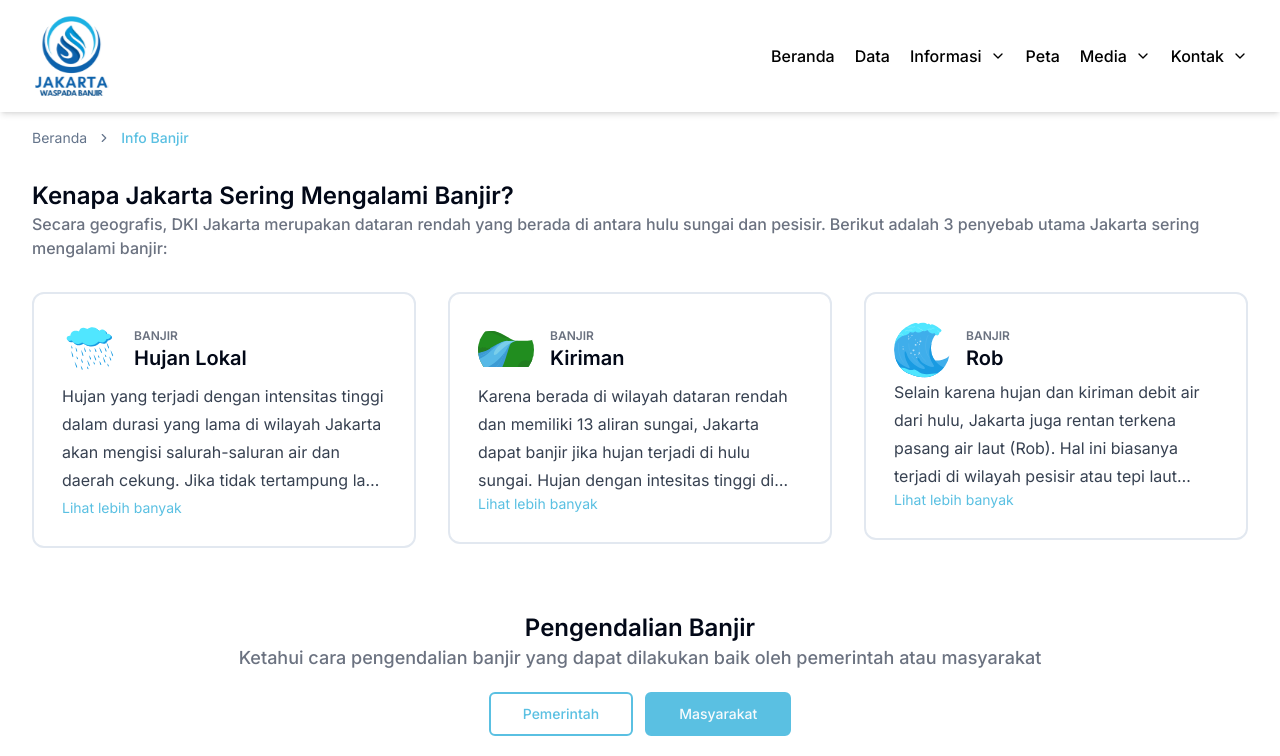
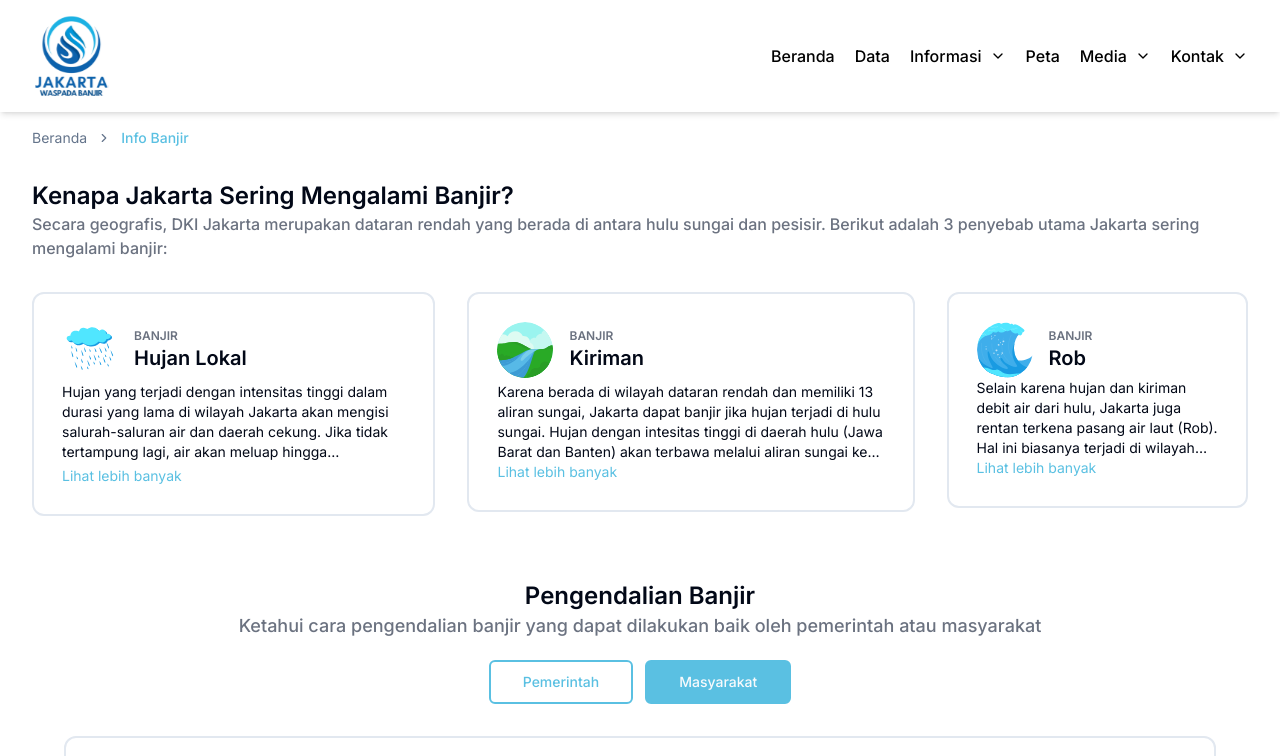
Before and after one commit to Jakarta-Waspada-Banjir/jawaban-landing-page, a Next.js app: page /info-banjir/masyarakat in a window 1280 px wide. Shown: the top 756 px of the page. Built offline with nearby package versions, Linux system fonts and the light colour scheme.

Commit message:
fix: Markdown preview

```diff
--- a/src/components/MDPreview.jsx
+++ b/src/components/MDPreview.jsx
@@ -1,15 +1,11 @@
 "use client";
 
-import DOMPurify from "dompurify";
-
 export const MDPreview = ({ value = "" }) => {
-  const purify = DOMPurify(window);
-  const sanitizedHTML = purify.sanitize(value);
   return (
     <div
-      className="prose w-full"
+      className="w-full"
       dangerouslySetInnerHTML={{
-        __html: sanitizedHTML,
+        __html: value,
       }}
     />
   );
--- a/src/components/icons/UpstreamRiverIcon.jsx
+++ b/src/components/icons/UpstreamRiverIcon.jsx
@@ -1,70 +1,102 @@
 export const UpstreamRiverIcon = (props) => {
   return (
     <svg
-      width="28"
-      height="19"
-      viewBox="0 0 28 19"
+      width="800"
+      height="800"
+      viewBox="0 0 800 800"
       fill="none"
       xmlns="http://www.w3.org/2000/svg"
       {...props}
     >
-      <g clipPath="url(#clip0_1981_1052)">
+      <g clipPath="url(#clip0_2034_1103)">
         <path
-          d="M-4.3841 1.22529C-4.69516 2.58211 -4.86499 3.99279 -4.86499 5.44396C-4.86499 15.833 3.55764 24.255 13.9475 24.255C24.3374 24.255 32.76 15.833 32.76 5.44396C32.76 4.32786 32.6572 3.23638 32.4708 2.1737C29.0831 2.32015 28.9506 4.847 24.7095 4.847L18.7252 4.91615C17.2656 4.91615 11.0431 0 7.04847 0C3.1218 0 0.377965 1.18488 -4.3841 1.22529Z"
-          fill="#218D1F"
+          d="M400 800C620.914 800 800 620.914 800 400C800 179.086 620.914 0 400 0C179.086 0 0 179.086 0 400C0 620.914 179.086 800 400 800Z"
+          fill="#9AF4EF"
         />
         <path
-          d="M4.06463 18.8609C3.76395 19.2535 3.35153 19.8618 2.94037 20.4895C4.87337 21.4574 7.0175 22.0643 9.28627 22.225C13.0625 19.5221 15.1493 7.77448 16.3832 6.2876C16.3832 6.2876 4.93576 17.7237 4.06463 18.8609Z"
+          d="M681.05 115.447C658.081 123.698 640.62 143.495 635.699 167.859C635.222 167.851 634.761 167.787 634.283 167.787C596.406 167.787 564.353 192.642 553.491 226.922C547.683 225.376 541.695 224.291 535.402 224.291C496.394 224.291 464.772 255.912 464.772 294.92L504.763 420.73C504.763 420.73 736.508 438.159 741.27 437.333C743.509 436.944 771.016 410.055 799.525 381.198C794.716 277.345 750.309 183.859 681.05 115.447Z"
+          fill="#C5F8F1"
+        />
+        <path
+          d="M473.569 297.442C473.642 295.924 473.798 294.427 473.798 292.889C473.798 241.486 432.128 199.816 380.725 199.816C376.594 199.816 372.555 200.178 368.566 200.699C349.142 160.855 308.367 133.333 261.058 133.333C212.883 133.333 171.466 161.863 152.494 202.894C134.414 184.586 109.32 173.221 81.5578 173.221C77.6516 173.221 73.8187 173.505 70.0312 173.941C25.8812 238.26 0 316.095 0 400C0 402.511 0.14375 404.988 0.189063 407.488C10.8562 411.535 24.6016 413.953 42.3281 413.756C137.566 412.699 431.117 382.214 436.566 383.106C442.014 383.999 522.444 399.264 522.444 399.264C525.384 390.945 526.984 381.992 526.984 372.667C526.984 337.86 504.656 308.339 473.569 297.442Z"
+          fill="#DEFBF2"
+        />
+        <path
+          d="M10.225 310.294C3.61094 339.146 0 369.142 0 400C0 620.914 179.086 800 400 800C620.914 800 800 620.914 800 400C800 376.267 797.814 353.058 793.85 330.461C721.82 333.575 719.002 387.306 628.827 387.306L501.586 388.777C470.552 388.777 338.245 284.239 253.309 284.239C169.819 284.239 111.478 309.435 10.225 310.294Z"
+          fill="#29AA26"
+        />
+        <path
+          d="M526.984 445.864C544.445 384.128 461.905 457.144 458.73 463.492C456.366 468.222 350.086 679.02 296.014 786.265C329.183 795.173 364.02 800 400 800C489.824 800 572.727 770.389 639.494 720.403L660.317 622.929C628.572 555.556 509.524 507.601 526.984 445.864Z"
+          fill="#29AA26"
+        />
+        <path
+          d="M65.2891 618.926L387.8 560.845L436.566 403.308C354.498 417.987 257.027 455.025 136.508 420.729C96.9172 409.464 37.0375 403.308 0.390625 415.481C3.24844 490.426 26.7047 560.058 65.2891 618.926Z"
+          fill="#29AA26"
+        />
+        <path
+          d="M247.617 719.047C240.494 728.361 230.724 742.794 220.983 757.686C266.777 780.651 317.572 795.05 371.32 798.862C460.781 734.734 510.219 456.008 539.45 420.729C539.45 420.729 268.255 692.064 247.617 719.047Z"
           fill="#3C9BD4"
         />
         <path
-          d="M5.99957 12.9489C5.77213 12.9489 5.57815 12.775 5.55732 12.5441C5.5356 12.2996 5.71574 12.0836 5.96053 12.0617C6.2431 12.0363 6.52824 11.9972 6.80774 11.9454C7.04777 11.9015 7.28085 12.0602 7.32596 12.3015C7.37064 12.5429 7.21139 12.7746 6.97006 12.8195C6.66321 12.8764 6.35028 12.9193 6.03949 12.9471C6.02604 12.9482 6.01259 12.9489 5.99957 12.9489Z"
+          d="M340.278 653.969C337.228 653.969 334.177 652.884 331.747 650.677C326.552 645.97 326.155 637.941 330.867 632.745C340.539 622.075 350.014 610.033 359.811 595.933C363.805 590.173 371.703 588.747 377.494 592.758C383.248 596.758 384.673 604.675 380.669 610.43C370.227 625.434 360.095 638.312 349.692 649.795C347.184 652.561 343.737 653.969 340.278 653.969Z"
           fill="#646464"
         />
         <path
-          d="M8.66666 12.3073C8.49177 12.3073 8.32552 12.2029 8.25519 12.0305C8.16233 11.8033 8.27127 11.5438 8.49866 11.4511C9.28774 11.1289 9.99474 10.7022 10.5994 10.1829C10.7856 10.0234 11.0655 10.044 11.2261 10.2302C11.3858 10.4164 11.3646 10.697 11.1783 10.857C10.5013 11.439 9.71261 11.9158 8.8346 12.2741C8.77953 12.2966 8.72266 12.3073 8.66666 12.3073Z"
+          d="M394.667 577.778C392.447 577.778 390.191 577.195 388.156 575.973C382.142 572.364 380.183 564.564 383.791 558.55C391.852 545.089 399.514 531.572 406.942 518.464C416.85 500.98 426.213 484.461 435.748 469.394C439.494 463.466 447.344 461.692 453.27 465.45C459.186 469.202 460.959 477.045 457.202 482.972C448 497.519 438.786 513.775 429.039 530.981C421.513 544.269 413.748 557.966 405.564 571.606C403.188 575.577 398.983 577.778 394.667 577.778Z"
           fill="#646464"
         />
         <path
-          d="M15.6239 3.64153C14.3215 3.37728 9.94339 0.00842285 7.0869 0.00842285C4.2298 0.00842285 2.21041 0.849189 -1.19 0.914869C-0.808338 0.933408 -0.233846 0.903384 0.584771 0.809322C10.6551 -0.347374 9.11001 3.64153 15.6239 3.64153Z"
-          fill="#227E20"
+          d="M171.416 653.969C164.917 653.969 159.375 649.002 158.78 642.405C158.159 635.417 163.306 629.247 170.3 628.622C178.373 627.897 186.52 626.78 194.506 625.298C201.364 624.045 208.023 628.578 209.312 635.473C210.589 642.369 206.039 648.991 199.144 650.273C190.377 651.898 181.436 653.125 172.556 653.919C172.172 653.95 171.787 653.969 171.416 653.969Z"
+          fill="#646464"
         />
         <path
-          d="M-5.19 11.5169C-4.67363 12.8517 -3.99361 14.1037 -3.17373 15.2495L6.52523 13.4309L12.5028 6.30324L12.0847 5.54846C8.48792 6.72194 2.34671 12.1243 -5.19 11.5169Z"
+          d="M247.619 635.635C242.622 635.635 237.872 632.652 235.862 627.728C233.209 621.236 236.322 613.82 242.819 611.174C265.364 601.966 285.564 589.777 302.839 574.939C308.159 570.381 316.158 570.97 320.745 576.291C325.309 581.611 324.702 589.628 319.381 594.197C300.036 610.827 277.503 624.449 252.417 634.686C250.844 635.33 249.219 635.635 247.619 635.635Z"
+          fill="#646464"
+        />
+        <path
+          d="M497.227 388.042C460.013 380.492 334.925 284.239 253.311 284.239C171.68 284.239 113.983 308.261 16.8281 310.138C27.7328 310.667 44.1469 309.81 67.5359 307.122C355.261 274.074 311.114 388.042 497.227 388.042Z"
+          fill="#299E26"
+        />
+        <path
+          d="M27.0171 544.495C39.2593 576.07 55.3811 605.687 74.8186 632.79L304.761 589.772L446.476 421.162L436.564 403.308C351.292 431.067 205.697 558.862 27.0171 544.495Z"
           fill="#3C9BD4"
         />
         <path
-          d="M20.125 4.89453L14.7877 4.95623C14.7367 4.95623 14.6679 4.9382 14.6042 4.92531C8.03689 5.46755 6.39882 13.3655 -4.30017 13.443C-2.32461 17.0864 0.957404 19.9157 4.91603 21.3105C14.4072 16.3731 12.6224 4.90315 20.125 4.89453Z"
+          d="M628.38 387.311L501.587 388.777C500.375 388.777 498.742 388.349 497.228 388.042C341.216 400.924 302.302 588.545 48.1375 590.388C95.0687 676.941 173.036 744.153 267.077 777.288C492.547 659.994 450.148 387.516 628.38 387.311Z"
           fill="#57B9E7"
         />
         <path
-          d="M9.25883 8.63556C7.04767 11.32 7.83103 12.9972 9.67859 11.2418C12.9206 8.16134 16.8997 5.02475 19.1528 4.90576L14.7877 4.95621C12.8216 5.27738 11.3776 6.06343 9.25883 8.63556Z"
+          d="M187.595 498.513C187.155 489.082 180.189 481.53 171.488 481.53C164.167 481.53 158.209 486.936 156.166 494.237C153.348 483.709 144.586 475.976 134.086 475.976C123.892 475.976 115.339 483.268 112.266 493.324C109.419 486.478 104.303 481.031 97.9328 478.184C95.2609 464.929 84.5297 455 71.6531 455C60.9187 455 51.7297 461.941 47.3937 471.909C44.3422 470.857 41.1578 470.133 37.7906 470.133C29.8266 470.133 22.6297 473.422 17 478.671C20.0266 501.15 24.5 523.095 30.5047 544.325C110.906 548.416 207.234 522.294 253.631 491.849C253.631 491.849 224.078 497.144 187.595 498.513Z"
+          fill="#299E26"
+        />
+        <path
+          d="M750.494 592.799C736.417 575.094 714.734 563.708 690.358 563.708C647.924 563.708 613.522 598.108 613.522 640.544C613.522 641.406 613.622 642.242 613.65 643.099C600.258 645.997 588.294 652.717 578.981 662.097C570.149 658.378 560.447 656.317 550.263 656.317C509.353 656.317 476.189 689.481 476.189 730.392C450.291 730.392 429.295 751.388 429.295 777.286C429.295 784.93 431.299 792.039 434.542 798.416C570.872 786.745 687.664 706.777 750.494 592.799Z"
+          fill="#299E26"
+        />
+        <path
+          d="M370.244 476.183C317.716 539.953 336.325 579.797 380.216 538.095C457.231 464.917 551.759 390.405 605.283 387.578L501.588 388.777C454.881 396.406 420.577 415.08 370.244 476.183Z"
           fill="#79CEEA"
         />
         <path
-          d="M14.1995 9.37598C13.2325 11.2144 7.69642 18.2698 0.993286 19.312C2.19799 20.1388 3.51338 20.8163 4.916 21.3104C10.5501 18.3796 12.2108 13.1468 14.1995 9.37598Z"
+          d="M487.612 493.772C464.641 537.445 333.127 705.052 173.887 729.811C202.506 749.452 233.755 765.547 267.075 777.286C400.919 707.661 440.37 583.352 487.612 493.772Z"
           fill="#3C9BD4"
         />
         <path
-          d="M16.0937 8.11458C16.1065 8.09032 16.1197 8.06752 16.1325 8.04333H16.1319C16.1213 8.0647 16.1057 8.0917 16.0937 8.11458Z"
+          d="M487.733 493.547C488.009 493.022 488.295 492.528 488.573 492.005H488.561C488.33 492.467 487.992 493.052 487.733 493.547Z"
           fill="#3C9BD4"
         />
         <path
-          d="M9.73106 6.93433C6.28938 9.45926 3.24052 13.4118 -4.31232 13.4667C-4.04041 13.9697 -3.7416 14.4556 -3.42196 14.9261C3.0782 14.8143 7.22364 8.88118 9.73106 6.93433Z"
+          d="M380.942 436.052C299.38 495.706 227.127 589.089 48.136 590.388C54.5797 602.272 61.661 613.75 69.236 624.867C223.28 622.225 321.52 482.049 380.942 436.052Z"
           fill="#3C9BD4"
         />
         <path
-          d="M34.895 11.2347C34.1234 10.2764 32.935 9.66003 31.5989 9.66003C29.2731 9.66003 27.3875 11.5221 27.3875 13.8193C27.3875 13.8659 27.393 13.9112 27.3945 13.9575C26.6605 14.1144 26.0047 14.4782 25.4943 14.9859C25.0102 14.7846 24.4784 14.6731 23.9202 14.6731C21.678 14.6731 19.8602 16.4683 19.8602 18.6828C18.4407 18.6828 17.29 19.8194 17.29 21.2213C17.29 21.635 17.3998 22.0199 17.5776 22.365C25.0498 21.7333 31.4513 17.4045 34.895 11.2347Z"
-          fill="#227E20"
-        />
-        <path
-          d="M4.11244 8.60174C4.01649 8.26883 3.71895 8.03482 3.42851 8.07763C3.18418 8.11364 3.03188 8.33498 3.02656 8.60441C2.84184 8.24426 2.48276 8.01262 2.1323 8.06427C1.79206 8.11442 1.56939 8.41557 1.55342 8.78794C1.39943 8.55872 1.18177 8.39039 0.944614 8.32056C0.741258 7.86278 0.297552 7.56283 -0.132236 7.62617C-0.490522 7.67897 -0.737446 7.97076 -0.796305 8.34623C-0.907216 8.32389 -1.01974 8.31383 -1.13213 8.3304C-1.39795 8.36957 -1.60984 8.52181 -1.75253 8.73599C-1.45788 9.51971 -1.11954 10.2774 -0.736247 11.0021C1.9826 10.7519 5.12364 9.65229 6.41001 8.34242C6.41001 8.34242 5.31835 8.37364 4.11244 8.60174Z"
-          fill="#227E20"
+          d="M793.85 330.461C721.82 333.575 719.002 387.306 628.827 387.306L623.669 387.366C642 394.586 664.291 399.355 688.094 395.237C759.291 382.925 786.734 383.642 799.778 390.305C799.269 369.947 797.272 349.964 793.85 330.461Z"
+          fill="#299E26"
         />
       </g>
       <defs>
-        <clipPath id="clip0_1981_1052">
-          <rect width="28" height="18.06" fill="white" />
+        <clipPath id="clip0_2034_1103">
+          <rect width="800" height="800" fill="white" />
         </clipPath>
       </defs>
     </svg>
--- a/src/modules/FloodInformation/FloodInformationSection.jsx
+++ b/src/modules/FloodInformation/FloodInformationSection.jsx
@@ -1,6 +1,5 @@
 "use client";
 
-import Image from "next/image";
 import { useState } from "react";
 
 import {
@@ -28,7 +27,7 @@ const causesOfFlooding = [
     ),
     causes: "Kiriman",
     paragraph:
-      "<Hujan>Karena berada di wilayah dataran rendah dan memiliki 13 aliran sungai, Jakarta dapat banjir jika hujan terjadi di hulu sungai. Hujan dengan intesitas tinggi di daerah hulu (Jawa Barat dan Banten) akan terbawa melalui aliran sungai ke Jakarta sebelum lepas ke laut.<p/> <p>Hal inilah yang membuat sungai yang bermuara di Jakarta meluap dan mengakibatkan banjir. Pada saat kondisi tertentu kapasitas aliran sungai di Jakarta tersebut tidak cukup menampung air, sehingga terjadi limpasan di beberapa bantaran sungai di Jakarta.</p>",
+      "<p>Karena berada di wilayah dataran rendah dan memiliki 13 aliran sungai, Jakarta dapat banjir jika hujan terjadi di hulu sungai. Hujan dengan intesitas tinggi di daerah hulu (Jawa Barat dan Banten) akan terbawa melalui aliran sungai ke Jakarta sebelum lepas ke laut.<p/> <p>Hal inilah yang membuat sungai yang bermuara di Jakarta meluap dan mengakibatkan banjir. Pada saat kondisi tertentu kapasitas aliran sungai di Jakarta tersebut tidak cukup menampung air, sehingga terjadi limpasan di beberapa bantaran sungai di Jakarta.</p>",
   },
   {
     id: 3,
```
